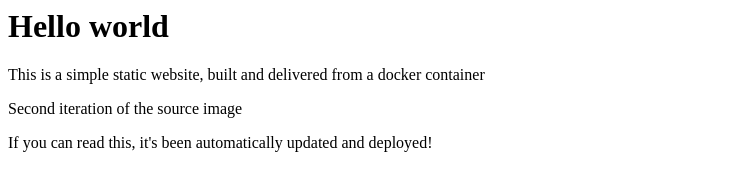
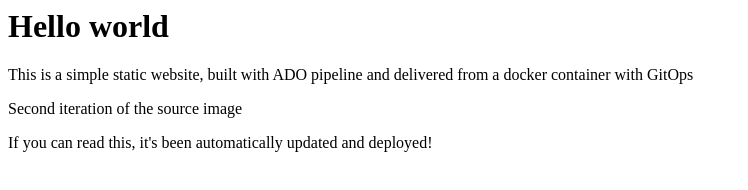
Before and after one commit to sGrindvoll/demo-hello-world, a plain HTML site: page index.html in a window 1280 px wide. Shown: the whole page, without its empty margins (0-748 px from the left). Drawn offline with Linux system fonts and the light colour scheme.

Commit message:
made changes to website

```diff
--- a/index.html
+++ b/index.html
@@ -1,6 +1,6 @@
 <html>
 <h1>Hello world</h1>
-  <p>This is a simple static website, built and delivered from a docker container</p>
+  <p>This is a simple static website, built with ADO pipeline and delivered from a docker container with GitOps</p>
   <p>Second iteration of the source image</p>
   <p>If you can read this, it's been automatically updated and deployed!</p>
 </html>
```
